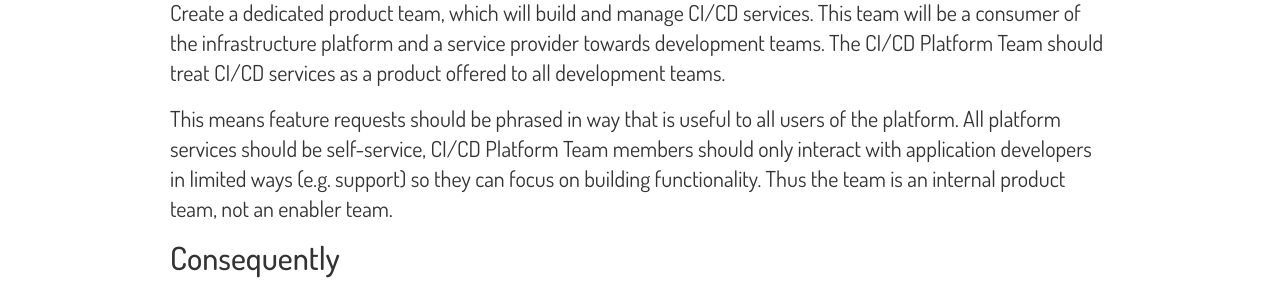
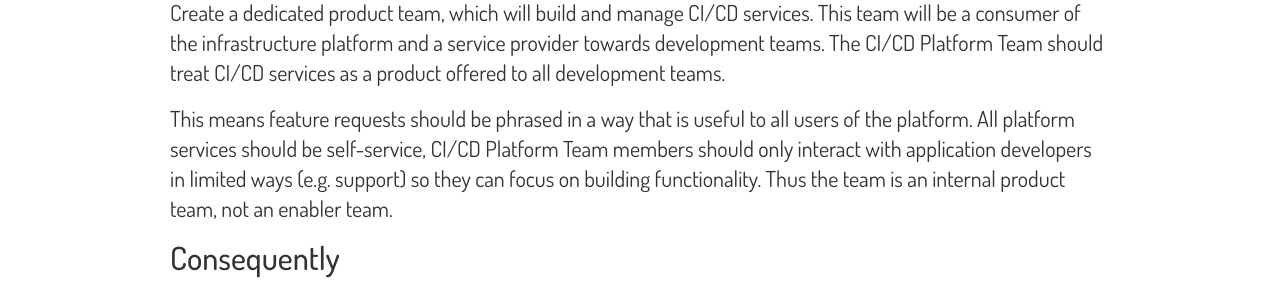
Before and after one commit to ContainerSolutions/cloud-native-patterns, a Jekyll site: the page built from _technical/cicd-as-platform.md, in a window 1280 px wide and 900 px high, scrolled down 715 px. Shown: the part 273-563 px from the top of the window. Built offline with Jekyll 4.4.1, drawn with Linux system fonts in a browser that asks for light colours.

Commit message:
fix typos

```diff
--- a/_technical/cicd-as-platform.md
+++ b/_technical/cicd-as-platform.md
@@ -29,7 +29,7 @@ be a consumer of the infrastructure platform and a service provider towards deve
 teams. The CI/CD Platform Team should treat CI/CD services as a product offered to all
 development teams.
 
-This means feature requests should be phrased in way that is useful to
+This means feature requests should be phrased in a way that is useful to
 all users of the platform. All platform services should be self-service, CI/CD Platform Team
 members should only interact with application developers in limited ways (e.g. support) so
 they can focus on building functionality. Thus the team is an internal product team, not an
```
Also changed, not shown: _technical/dynamic-secrets.md (+1 -1 lines).
